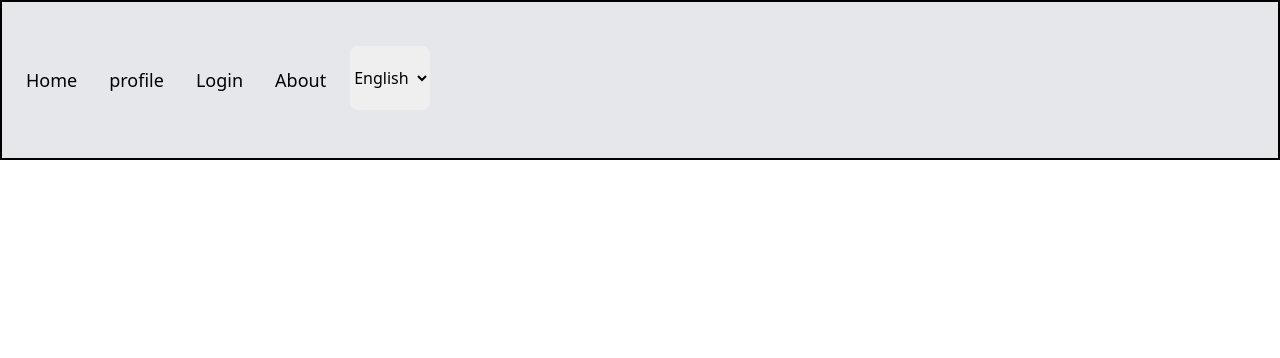
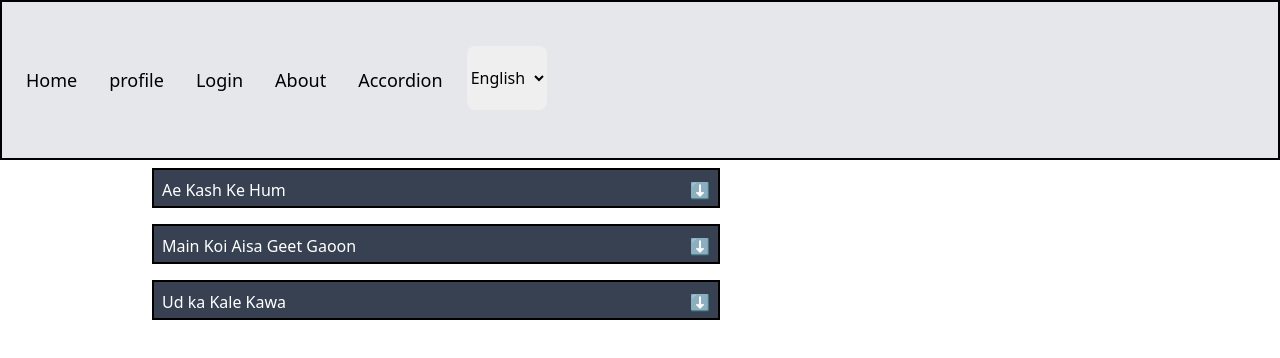
Before and after one commit to Priyanshu-pandey123/SystemDesign, a React (Create React App) app: page /accordion in a window 1280 px wide. Shown: the top 358 px of the page. Built offline with nearby package versions, Linux system fonts and the light colour scheme.

Commit message:
Accordion Done

```diff
--- a/src/App.js
+++ b/src/App.js
@@ -8,6 +8,7 @@ import About from './components/About';
 import ProtectedRoute from './components/ProtectedRoute';
 import { BrowserRouter,Route,Routes ,Link} from 'react-router-dom';
 import { useState } from 'react';
+import Accordion from './components/Accordion';
 
 function App() {
 
@@ -20,6 +21,8 @@ function App() {
         <a className='m-2 text-lg p-2' href='/profile'>profile</a>
         <a  className='m-2 text-lg p-2' href='/login'>Login</a>
         <a  className='m-2 text-lg p-2' href='/about'>About</a>
+        <a  className='m-2 text-lg p-2' href='/accordion'>Accordion</a>
+
 
 
     </nav>
@@ -41,6 +44,7 @@ function App() {
    <Route  path="/profile" element={<Profile/>}></Route>
   </Route>
   <Route  path="/login" element={<Login/>}></Route>
+  <Route  path="/accordion" element={<Accordion/>}></Route>
   </Routes>
 
   </BrowserRouter>
--- /dev/null
+++ b/src/components/Accordion.js
@@ -0,0 +1,49 @@
+
+
+import React, { useState } from 'react';
+import AccordionItem from './AccordionItem';
+
+
+const data=[
+
+    {
+    tittle:"Ae Kash Ke Hum",
+    detail:"'Ae Kash Ke Hum' from 'Kabhi Haan Kabhi Naafeatures Shah Rukh Khan taking Suchitra Krishnamoorthi on the best 'first date' ever. It is one of the most romantic songs of Bollywood sung by Kumar Sanu's soulful rendition making this a perfect song for your first date with that special someone! The film is a Bollywood romantic comedy directed Kundan Shah. The song is sung by Kumar Shanu and the music is composed and directed by Jatin-Lalit."
+    },
+    {
+        tittle:"Main Koi Aisa Geet Gaoon",
+        detail:`"Main Koi Aesa Geet Gaoon" is a popular Hindi song from the movie "Yes Boss" released in 1997. The music for the song was composed by Jatin-Lalit, and the lyrics were written by Javed Akhtar. The song was sung by Abhijeet Bhattacharya and Alka Yagnik.  Featuring Shahrukh Khan and Juhi Chawla. `
+    },
+    {
+        tittle:"Ud ka Kale Kawa",
+        detail:" Udja Kale Kawan Tere Munh Vich Khand Paavaan Leja Tu Sandesha Mera Main Sadke Jaavaan Baagon Mein Phir Jhule Pad Gaye"
+
+
+    }
+
+
+]
+
+const Accordion = () => {
+    const [rawData,setData]=useState(data)
+    const [showIndex,setIndex]=useState()
+
+
+   return (
+     <div>
+        {
+             rawData.map((d,i)=><AccordionItem
+                 tittle={d.tittle}
+                  detail={d.detail}
+                 handleClick={()=>{setIndex((prevIndex)=>prevIndex===i?null:i)}}
+                 showIndex={showIndex===i}
+
+               />
+
+            )
+        }
+     </div>
+  )
+}
+
+export default Accordion
--- /dev/null
+++ b/src/components/AccordionItem.js
@@ -0,0 +1,20 @@
+
+
+import React, { useState } from 'react'
+
+const AccordionItem = ({tittle,detail,handleClick,showIndex}) => {
+  return (
+    <div className='flex  flex-col text-white ml-36'>
+        <div className='h-10 w-1/2 bg-gray-700 p-2 m-2 border-2 border-black flex justify-between'>
+        <span>{tittle}</span>
+        <span className='cursor-pointer' onClick={handleClick}>⬇️</span>
+
+        </div>
+        {
+         showIndex && <div className='h-72 w-1/2 break-words bg-gray-600 p-2 m-1 border-2 border-black'>{detail}</div>
+        }
+     </div>
+  )
+}
+
+export default AccordionItem
```
